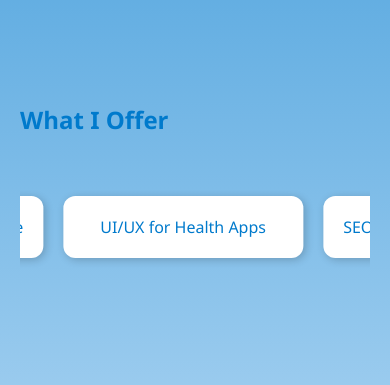
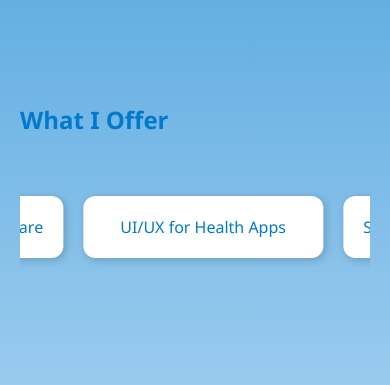
Before and after one commit to mayangsar15/sick-solution, a plain HTML site: page index.html in a window 390 px wide. Shown: the part 715-1100 px from the top of the page. Drawn offline with Linux system fonts and the light colour scheme.

Commit message:
update responsive layout

```diff
--- a/css/style.css
+++ b/css/style.css
@@ -189,8 +189,7 @@ nav a:hover {
 .service-list {
   overflow: hidden;
   white-space: nowrap;
-  width: 100%;
-  padding: 40px 0;
+  padding: 40px 0 40px 20px; /* tambahkan padding-left */
 }
 
 .service-track {
```
